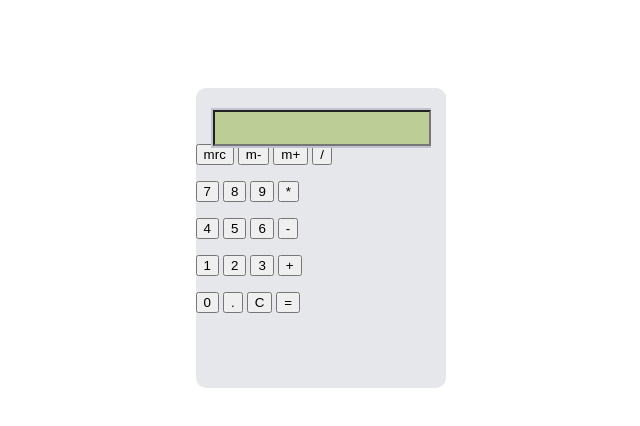
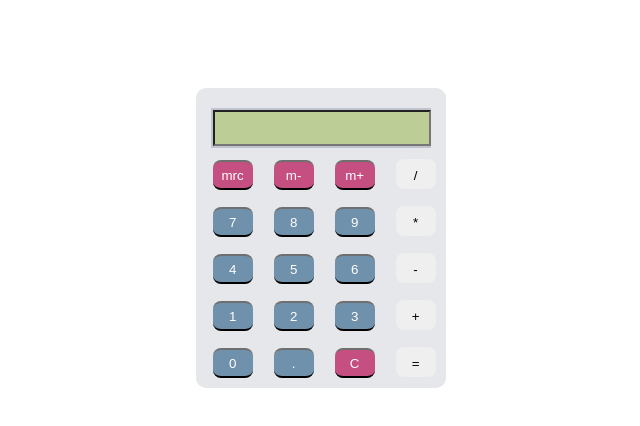
Before and after one commit to dreamwatcher224/Calculator, a plain HTML site: page index.html in a window 1280 px wide. Shown: the whole page, without its empty margins (318-958 px from the left). Drawn offline with Linux system fonts and the light colour scheme.

Commit message:
Added color buttons

```diff
--- a/calculator.css
+++ b/calculator.css
@@ -10,6 +10,7 @@
 	position: relative;
 	top: 80px;
 	left: 40%;
+}
 
 /* Display */
 .display {
@@ -35,5 +36,45 @@
 
 
 /* Calculator Box */
+.keys {
+	position: relative;
+	top: 15px;
+}
+.button {
+	width: 40px;
+	height: 30px;
+    border: none;
+	border-radius: 8px;
+	margin-left: 17px;
+	cursor: pointer;
+	border-top: 2px solid transparent;
+}
+.button.function {
+	color: white;
+	background-color: #c64f81;
+	border-bottom: black 2px solid;
+	border-top: 2px #6f6f6f solid;
+}
+.button.number {
+	color: white;
+	background-color: #7091ab;
+	border-bottom: black 2px solid;
+	border-top: 2px #6f6f6f solid;
+}
+
+
+
 
 /* Simulate Button Press */
+.function:active {
+	border-top: black 2px solid;
+	border-bottom: 2px #6f6f6f solid;
+}
+.operator:active{
+	border-top: black 2px solid;
+	border-bottom:  2px #303030 solid;
+}
+.number:active {
+	border-top: black 2px solid;
+	border-bottom: 2px #6f6f6f solid;
+}
```
